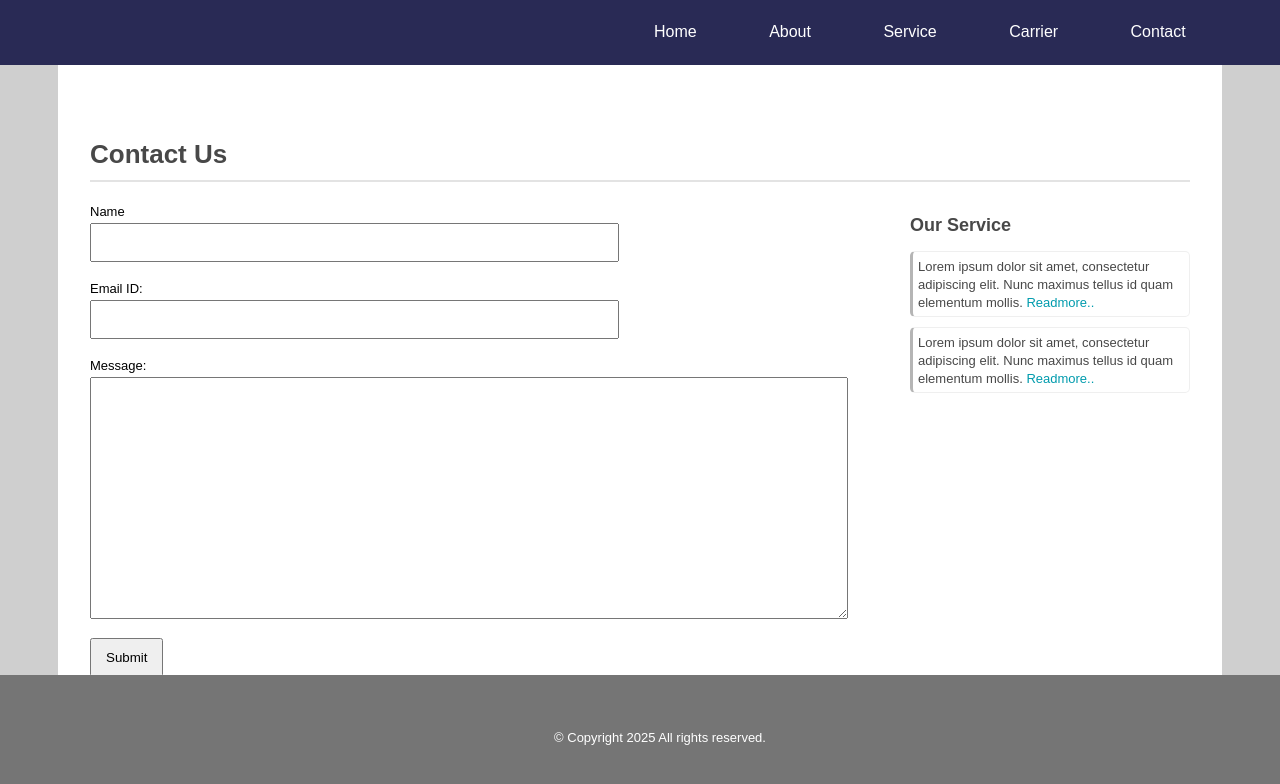
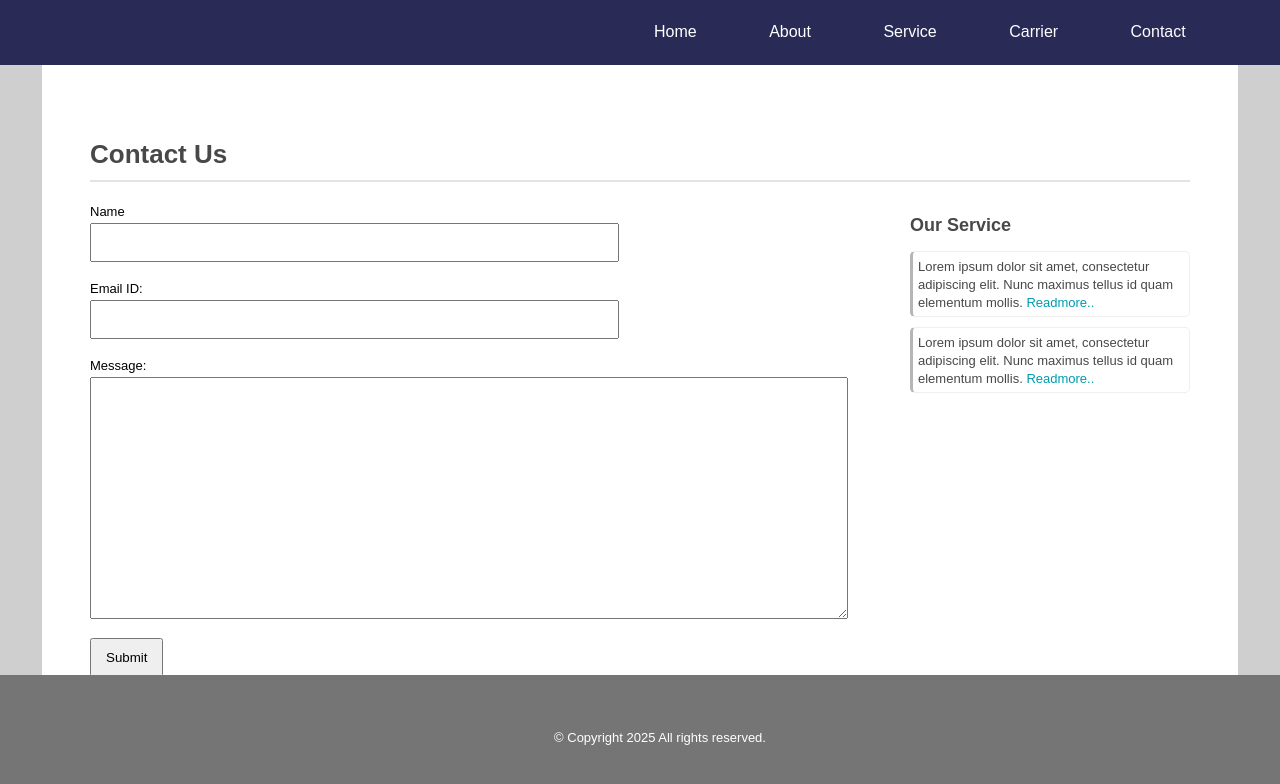
Before and after one commit to sachincalicut/entri.app-e65, a plain HTML site: page Assignment-3/index.html in a window 1280 px wide. Drawn offline with Linux system fonts and the light colour scheme.

Commit message:
Update style.css

```diff
--- a/Assignment-3/css/style.css
+++ b/Assignment-3/css/style.css
@@ -7,7 +7,7 @@ body{
     margin: 0 auto;
     width:1100px;
     background: #fff;
-    padding: 2em;
+    padding: 2em 3em;
     height: 100%;
 }
 ul{
```
